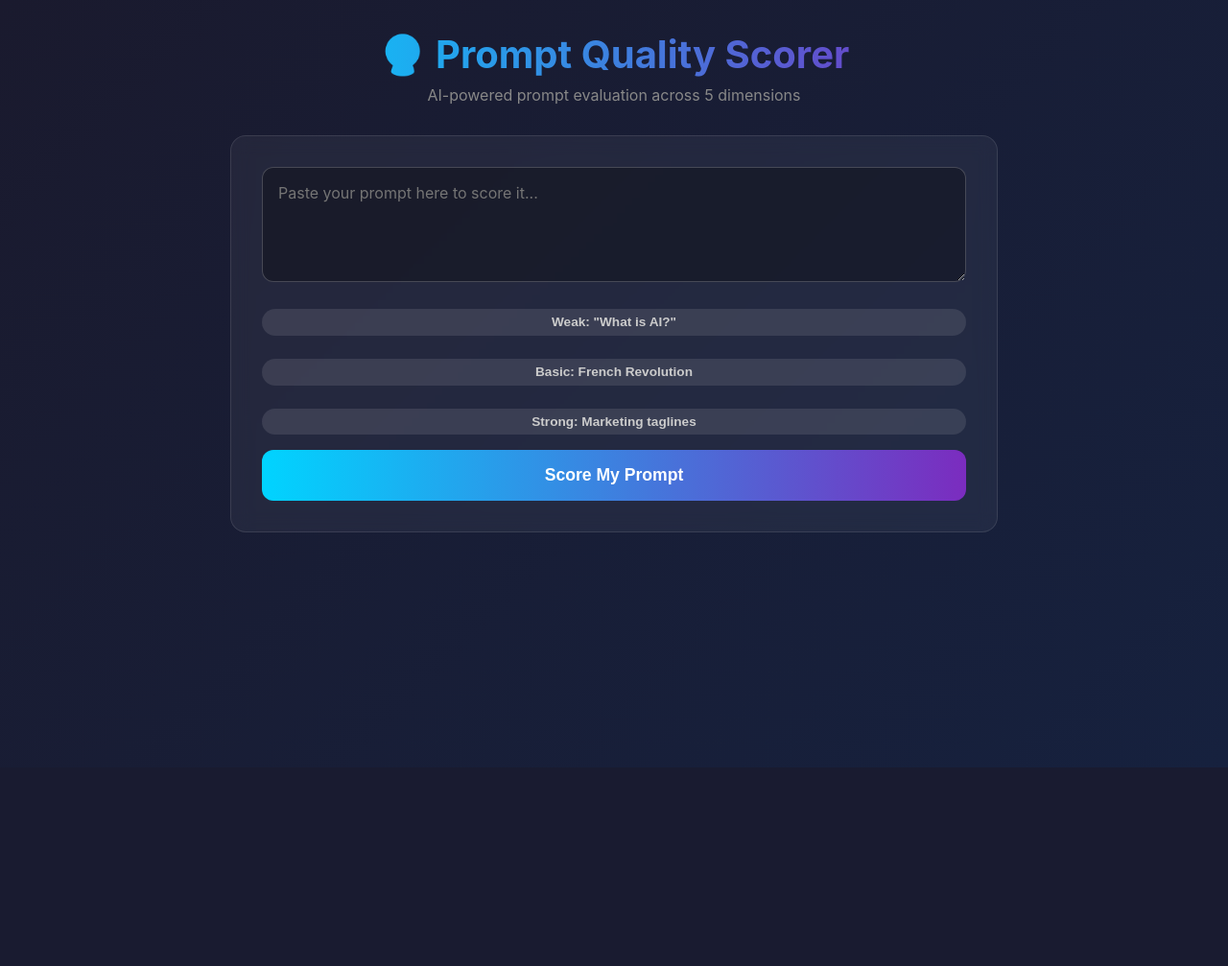
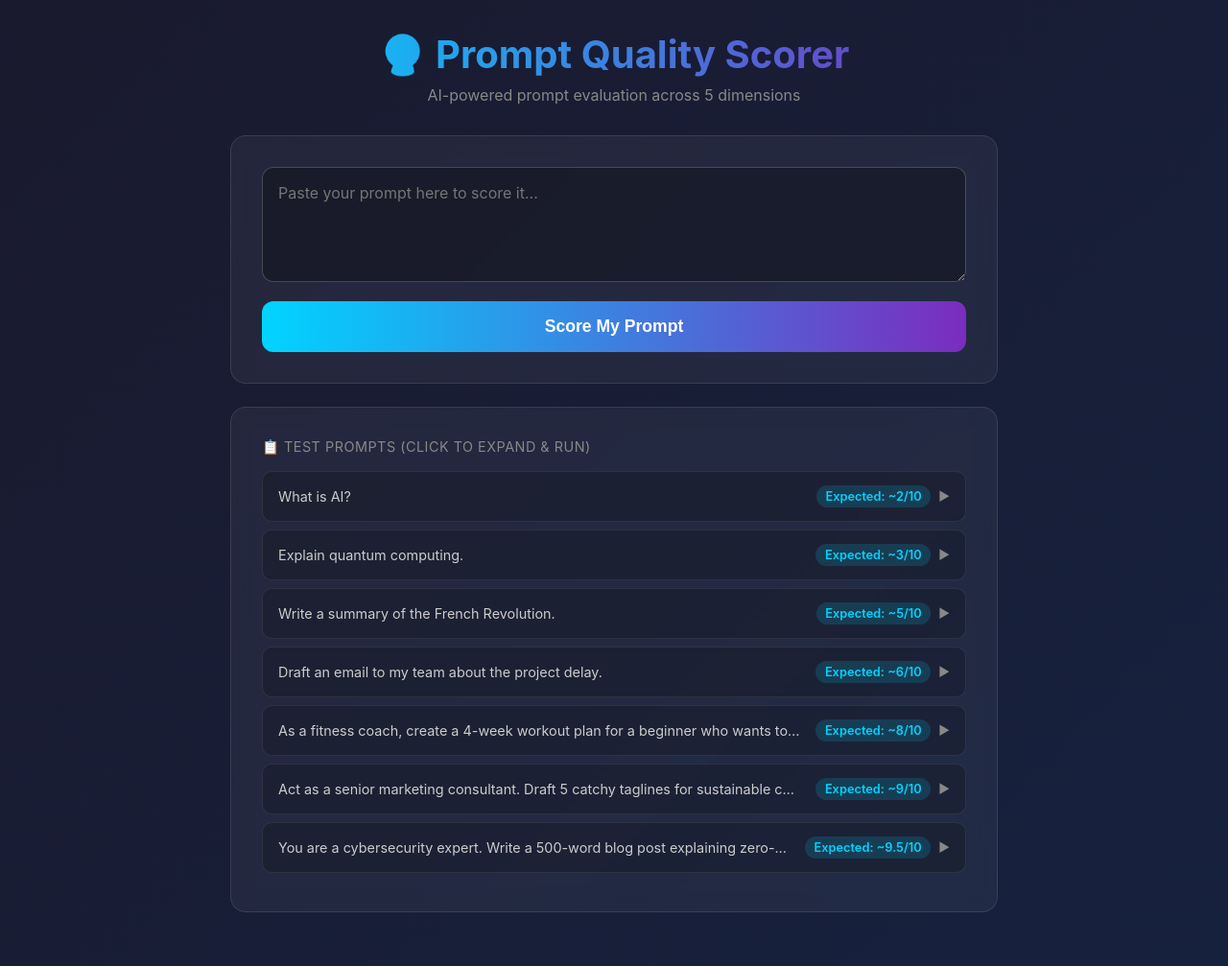
Before and after one commit to rdpgpuvm/prompt-scorer, a FastAPI app: page / in a window 1280 px wide. Shown: the whole page at 96% size. Before the commit the page ends 800 px from the top, so only its background shows below. Run offline with FastAPI, Linux system fonts and the light colour scheme.

Commit message:
Add 7 expandable test prompts with inline scoring

```diff
--- a/templates/index.html
+++ b/templates/index.html
@@ -54,7 +54,7 @@
             outline: none;
             border-color: #00d4ff;
         }
-        button {
+        button[type="submit"] {
             width: 100%;
             padding: 1rem;
             margin-top: 1rem;
@@ -67,7 +67,7 @@
             cursor: pointer;
             transition: transform 0.2s, box-shadow 0.2s;
         }
-        button:hover {
+        button[type="submit"]:hover {
             transform: translateY(-2px);
             box-shadow: 0 8px 25px rgba(0,212,255,0.3);
         }
@@ -98,7 +98,7 @@
         }
         .criteria-grid {
             display: grid;
-            grid-template-columns: repeat(auto-fit, minmax(200px, 1fr));
+            grid-template-columns: repeat(auto-fit, minmax(140px, 1fr));
             gap: 1rem;
             margin-bottom: 1.5rem;
         }
@@ -109,13 +109,13 @@
             border-left: 4px solid #00d4ff;
         }
         .criterion-name {
-            font-size: 0.85rem;
+            font-size: 0.8rem;
             color: #888;
             text-transform: uppercase;
             letter-spacing: 0.5px;
         }
         .criterion-score {
-            font-size: 1.5rem;
+            font-size: 1.4rem;
             font-weight: 700;
             color: #00d4ff;
             margin-top: 0.25rem;
@@ -137,34 +137,100 @@
             border-radius: 8px;
             border-left: 3px solid #7b2cbf;
         }
-        .suggestions-list li::before {
-            content: '💡 ';
-        }
         .section-title {
             font-size: 1.1rem;
             font-weight: 600;
             margin-bottom: 0.75rem;
             color: #fff;
         }
-        .examples {
+        .test-prompts {
+            margin-top: 1rem;
+        }
+        .test-prompts-title {
+            font-size: 0.9rem;
+            color: #888;
+            margin-bottom: 0.75rem;
+            text-transform: uppercase;
+            letter-spacing: 0.5px;
+        }
+        .prompt-item {
+            background: rgba(0,0,0,0.2);
+            border-radius: 10px;
+            margin-bottom: 0.5rem;
+            overflow: hidden;
+            border: 1px solid rgba(255,255,255,0.08);
+        }
+        .prompt-header {
             display: flex;
-            flex-wrap: wrap;
-            gap: 0.5rem;
-            margin-top: 0.5rem;
-        }
-        .example-chip {
-            background: rgba(255,255,255,0.1);
-            padding: 0.4rem 0.8rem;
-            border-radius: 20px;
-            font-size: 0.85rem;
+            align-items: center;
+            justify-content: space-between;
+            padding: 0.875rem 1rem;
             cursor: pointer;
             transition: background 0.2s;
+        }
+        .prompt-header:hover {
+            background: rgba(255,255,255,0.05);
+        }
+        .prompt-text {
+            flex: 1;
+            font-size: 0.9rem;
+            color: #ccc;
+            white-space: nowrap;
+            overflow: hidden;
+            text-overflow: ellipsis;
+            margin-right: 1rem;
+        }
+        .prompt-score-badge {
+            background: rgba(0,212,255,0.15);
+            color: #00d4ff;
+            padding: 0.25rem 0.6rem;
+            border-radius: 12px;
+            font-size: 0.8rem;
+            font-weight: 600;
+            margin-right: 0.5rem;
+        }
+        .prompt-arrow {
+            color: #888;
+            font-size: 0.8rem;
+            transition: transform 0.2s;
+        }
+        .prompt-item.expanded .prompt-arrow {
+            transform: rotate(90deg);
+        }
+        .prompt-body {
+            display: none;
+            padding: 0 1rem 1rem;
+        }
+        .prompt-item.expanded .prompt-body {
+            display: block;
+        }
+        .prompt-body .criteria-grid {
+            margin: 0.75rem 0;
+        }
+        .prompt-body .criterion {
+            padding: 0.6rem;
+        }
+        .prompt-body .criterion-score {
+            font-size: 1.1rem;
+        }
+        .run-btn {
+            background: linear-gradient(90deg, #00d4ff, #7b2cbf);
             border: none;
-            color: #ccc;
+            border-radius: 8px;
+            color: white;
+            padding: 0.6rem 1.2rem;
+            font-size: 0.9rem;
+            font-weight: 600;
+            cursor: pointer;
+            margin-top: 0.75rem;
         }
-        .example-chip:hover {
-            background: rgba(0,212,255,0.2);
-            color: #fff;
+        .run-btn:hover {
+            opacity: 0.9;
+        }
+        .loading {
+            color: #00d4ff;
+            font-size: 0.85rem;
+            margin-top: 0.5rem;
         }
     </style>
 </head>
@@ -174,23 +240,22 @@
         <p class="subtitle">AI-powered prompt evaluation across 5 dimensions</p>
 
         <div class="card">
-            <form method="POST" action="/">
+            <form method="POST" action="/" id="scoreForm">
                 <textarea name="prompt" id="prompt" placeholder="Paste your prompt here to score it...">{{ result.prompt if result else '' }}</textarea>
-                <div class="examples">
-                    <button type="button" class="example-chip" onclick="setPrompt('What is AI?')">Weak: "What is AI?"</button>
-                    <button type="button" class="example-chip" onclick="setPrompt('Write a summary of the French Revolution.')">Basic: French Revolution</button>
-                    <button type="button" class="example-chip" onclick="setPrompt('Act as a senior marketing consultant. Draft 5 catchy taglines for sustainable coffee beans targeting millennials who value ethical sourcing.')">Strong: Marketing taglines</button>
-                </div>
                 <button type="submit">Score My Prompt</button>
             </form>
         </div>
 
+        <div class="card">
+            <div class="test-prompts-title">📋 Test Prompts (click to expand & run)</div>
+            <div class="test-prompts" id="testPrompts"></div>
+        </div>
+
         {% if result %}
-        <div class="card">
+        <div class="card" id="resultCard">
             <div class="score-circle" style="--score: {{ result.final_score }}">
                 <span class="score-value">{{ "%.1f"|format(result.final_score) }}</span>
             </div>
-
             <div class="criteria-grid">
                 {% for criterion, score in result.criteria_scores.items() %}
                 <div class="criterion">
@@ -199,10 +264,8 @@
                 </div>
                 {% endfor %}
             </div>
-
             <div class="section-title">📝 Feedback</div>
             <div class="feedback-box">{{ result.feedback }}</div>
-
             <div class="section-title">🚀 Suggestions</div>
             <ul class="suggestions-list">
                 {% for suggestion in result.suggestions %}
@@ -214,8 +277,77 @@
     </div>
 
     <script>
-        function setPrompt(text) {
-            document.getElementById('prompt').value = text;
+        const testPrompts = [
+            { text: "What is AI?", expected: "~2/10" },
+            { text: "Explain quantum computing.", expected: "~3/10" },
+            { text: "Write a summary of the French Revolution.", expected: "~5/10" },
+            { text: "Draft an email to my team about the project delay.", expected: "~6/10" },
+            { text: "As a fitness coach, create a 4-week workout plan for a beginner who wants to lose weight and has no gym access.", expected: "~8/10" },
+            { text: "Act as a senior marketing consultant. Draft 5 catchy taglines for sustainable coffee beans targeting millennials who value ethical sourcing.", expected: "~9/10" },
+            { text: "You are a cybersecurity expert. Write a 500-word blog post explaining zero-trust architecture to C-level executives, including 3 real-world implementation examples and a cost-benefit summary.", expected: "~9.5/10" }
+        ];
+
+        const container = document.getElementById('testPrompts');
+
+        testPrompts.forEach((tp, i) => {
+            const item = document.createElement('div');
+            item.className = 'prompt-item';
+            item.innerHTML = `
+                <div class="prompt-header" onclick="togglePrompt(${i})">
+                    <span class="prompt-text">${tp.text}</span>
+                    <span class="prompt-score-badge">Expected: ${tp.expected}</span>
+                    <span class="prompt-arrow">▶</span>
+                </div>
+                <div class="prompt-body" id="body-${i}">
+                    <button class="run-btn" onclick="runPrompt(${i}, event)">Run Scorer</button>
+                    <div class="loading" id="loading-${i}" style="display:none">Scoring...</div>
+                    <div id="result-${i}"></div>
+                </div>
+            `;
+            container.appendChild(item);
+        });
+
+        function togglePrompt(i) {
+            const item = document.querySelectorAll('.prompt-item')[i];
+            item.classList.toggle('expanded');
+        }
+
+        async function runPrompt(i, event) {
+            event.stopPropagation();
+            const prompt = testPrompts[i].text;
+            const loading = document.getElementById(`loading-${i}`);
+            const resultDiv = document.getElementById(`result-${i}`);
+            loading.style.display = 'block';
+            resultDiv.innerHTML = '';
+
+            try {
+                const formData = new FormData();
+                formData.append('prompt', prompt);
+                const res = await fetch('/api/score', { method: 'POST', body: formData });
+                const data = await res.json();
+                loading.style.display = 'none';
+
+                let criteriaHtml = '';
+                for (const [k, v] of Object.entries(data.criteria_scores)) {
+                    criteriaHtml += `<div class="criterion"><div class="criterion-name">${k}</div><div class="criterion-score">${v.toFixed(1)}/10</div></div>`;
+                }
+
+                resultDiv.innerHTML = `
+                    <div style="margin-top:1rem">
+                        <div class="score-circle" style="--score:${data.final_score};width:100px;height:100px;margin:0.5rem auto">
+                            <span class="score-value" style="font-size:1.8rem">${data.final_score.toFixed(1)}</span>
+                        </div>
+                        <div class="criteria-grid">${criteriaHtml}</div>
+                        <div class="section-title" style="font-size:0.95rem">Feedback</div>
+                        <div class="feedback-box" style="font-size:0.9rem">${data.feedback}</div>
+                        <div class="section-title" style="font-size:0.95rem">Suggestions</div>
+                        <ul class="suggestions-list">${data.suggestions.map(s => `<li style="font-size:0.85rem;padding:0.5rem 0.75rem">${s}</li>`).join('')}</ul>
+                    </div>
+                `;
+            } catch (e) {
+                loading.style.display = 'none';
+                resultDiv.innerHTML = `<div style="color:#ff6b6b;margin-top:0.5rem">Error: ${e.message}</div>`;
+            }
         }
     </script>
 </body>
```
Also changed, not shown: 1 other file.
